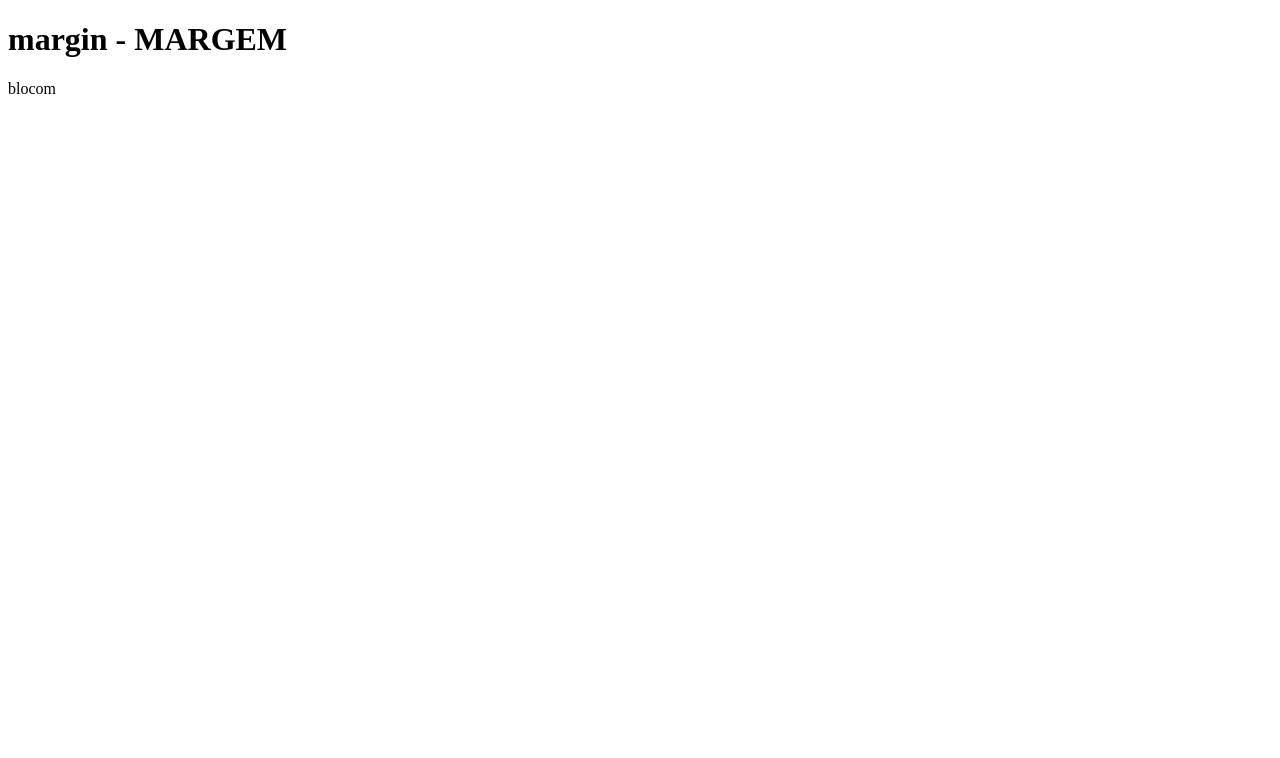
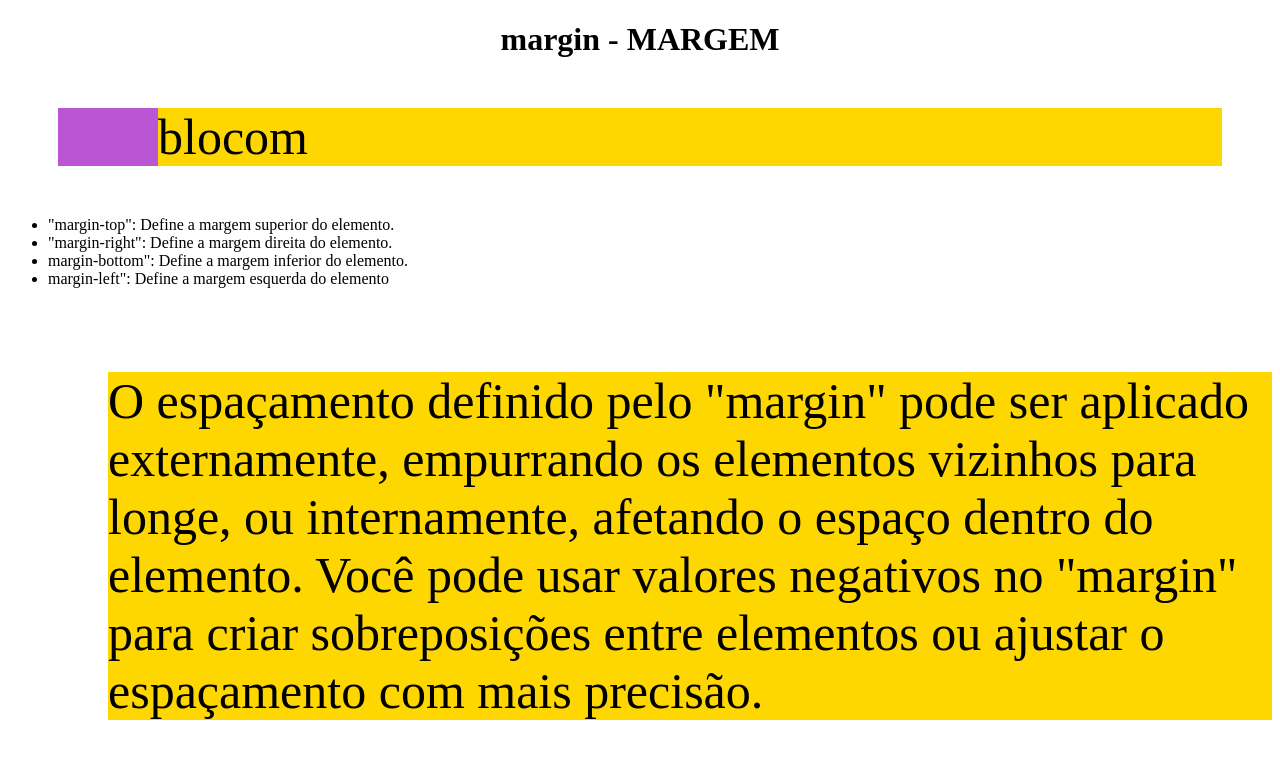
Before and after one commit to Gabriellsantana/WebFundamentals, a plain HTML site: page introduçãohtml/BoxModel/margin.html in a window 1280 px wide. Drawn offline with Linux system fonts and the light colour scheme.

Commit message:
introducao margin

```diff
--- a/introduçãohtml/BoxModel/margin.html
+++ b/introduçãohtml/BoxModel/margin.html
@@ -5,10 +5,38 @@
     <meta name="viewport" content="width=device-width, initial-scale=1.0">
     <title>Document</title>
 </head>
+
+<!-- css-->
+      <style>
+           h1{
+             text-align: center;
+
+           }
+           #blocom{
+               background-color: mediumorchid;
+                 margin: 50px;
+           }
+           p{
+             margin-left: 100px;
+             background-color: gold;
+             font-size: 50px;
+           }
+      </style>
+<!-- css-->
+
 <body>
      <h1> margin - MARGEM</h1>
        <div id="blocom">
           <p>blocom</p>
        </div>
+
+       <ul>
+         <li>"margin-top": Define a margem superior do elemento.</li>
+         <li>"margin-right": Define a margem direita do elemento.</li>
+         <li>margin-bottom": Define a margem inferior do elemento.</li>
+         <li>margin-left": Define a margem esquerda do elemento</li>
+       </ul>
+       <br>
+       <p>O espaçamento definido pelo "margin" pode ser aplicado externamente, empurrando os elementos vizinhos para longe, ou internamente, afetando o espaço dentro do elemento. Você pode usar valores negativos no "margin" para criar sobreposições entre elementos ou ajustar o espaçamento com mais precisão.</p>
 </body>
 </html>
```
